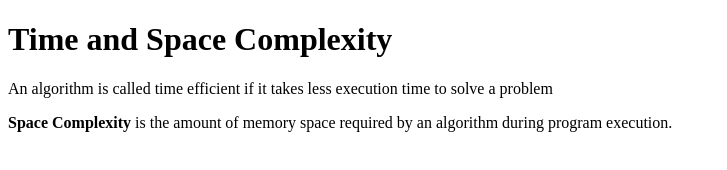
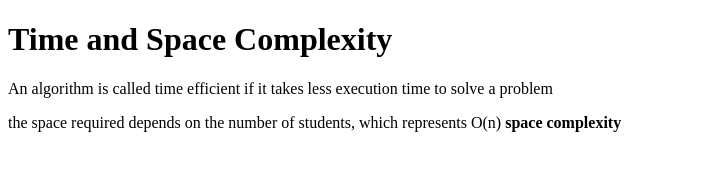
Before and after one commit to acciojob/time-and-space-complexity-vaishnavi-panchal0108, a website: page main.html in a window 1280 px wide. Shown: the whole page, without its empty margins (0-727 px from the left). Drawn offline with Linux system fonts and the light colour scheme.

Commit message:
created a submission

```diff
--- a/main.html
+++ b/main.html
@@ -12,11 +12,10 @@
     <script type="text/javascript" src="./script.js">
 </script>
 
-	<div>
 		<h1>Time and Space Complexity</h1>
 		<p>An algorithm is called time efficient if it takes less execution time to solve a problem</p>
-		<p><b>Space Complexity</b> is the amount of memory space required by an algorithm during program execution.</p>
-	</div>
+		<p>the space required depends on the number of students, which represents O(n) <b>space complexity</b></p>
+
 
 </body>
 
```
